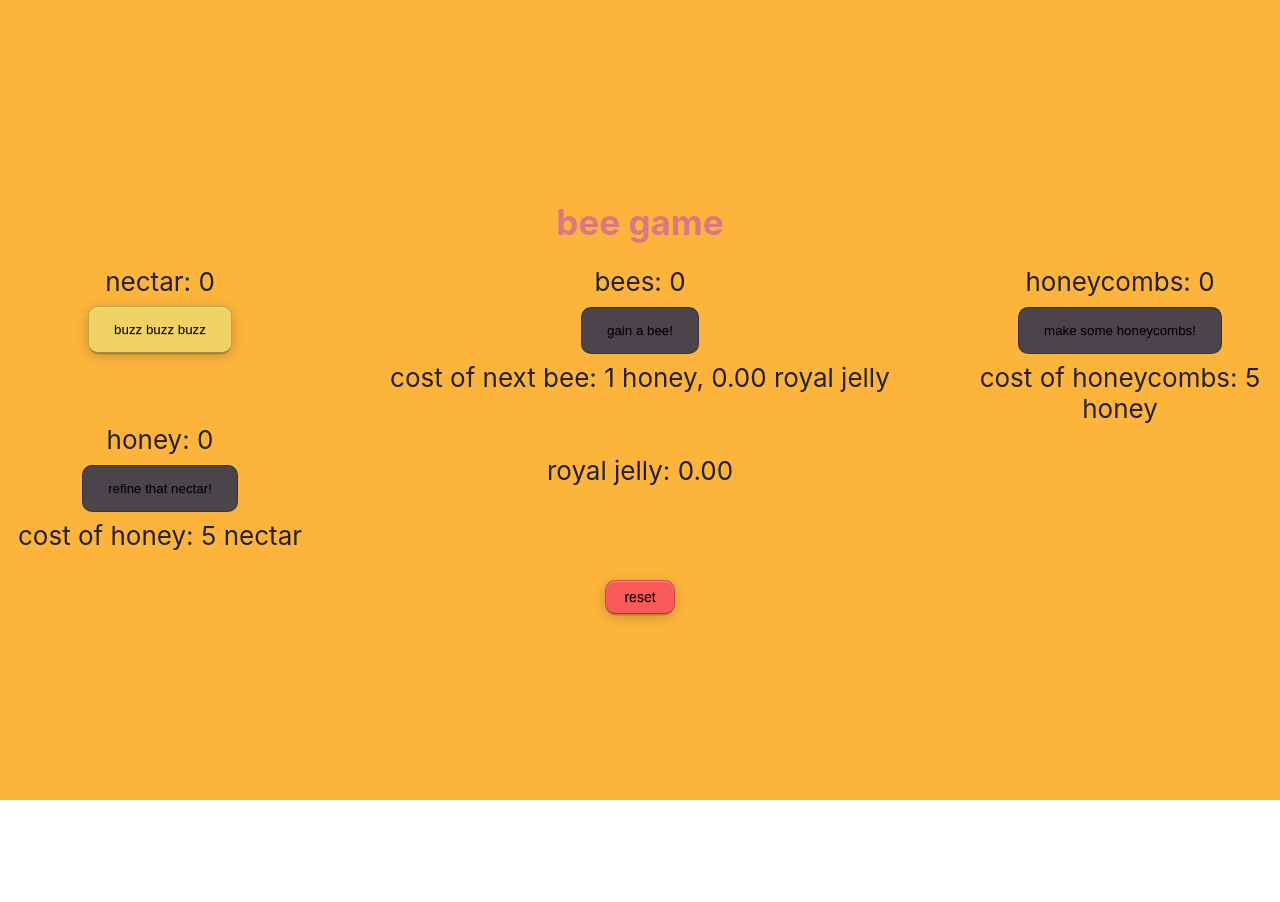
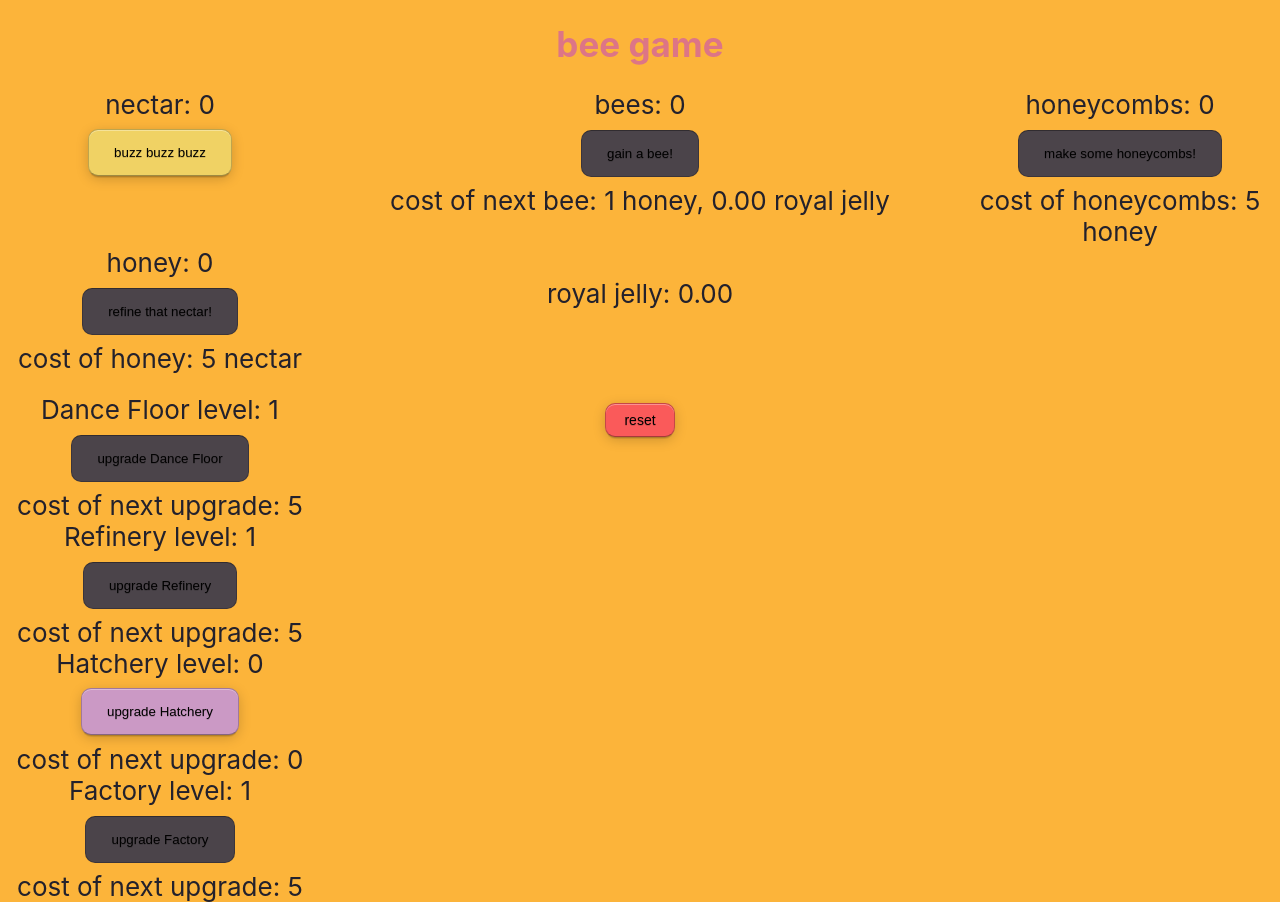
Before and after one commit to LukeLavan/SD-D-TeamIdle, a React (Create React App) app: page / in a window 1280 px wide. Before the commit the page ends 800 px from the top, so only its background shows below. Built offline with nearby package versions, Linux system fonts and the light colour scheme.

Commit message:
introduce structure levels
adds a basic construction component to showcase purchasing levels

adds arbitrary constants to determine cost of structure levels

```diff
--- a/src/components/App/App.tsx
+++ b/src/components/App/App.tsx
@@ -11,9 +11,10 @@ import Button from '../Button/Button';
 import DanceFloor from '../structures/DanceFloor/DanceFloor';
 import Refinery from '../structures/Refinery/Refinery';
 import Hatchery from '../structures/Hatchery/Hatchery';
+import Factory from '../structures/Factory/Factory';
+import Construction from '../Construction/Construction';
 
 import './App.css';
-import Factory from '../structures/Factory/Factory';
 
 function App(): JSX.Element {
   // persistent variables
@@ -31,6 +32,22 @@ function App(): JSX.Element {
     'honeycomb',
     variableDefaults.honeycomb
   );
+  const [levelDanceFloor, setLevelDanceFloor] = usePersistentState(
+    'levelDanceFloor',
+    variableDefaults.structureLevels.DanceFloor
+  );
+  const [levelRefinery, setLevelRefinery] = usePersistentState(
+    'levelRefinery',
+    variableDefaults.structureLevels.Refinery
+  );
+  const [levelHatchery, setLevelHatchery] = usePersistentState(
+    'levelHatchery',
+    variableDefaults.structureLevels.Hatchery
+  );
+  const [levelFactory, setLevelFactory] = usePersistentState(
+    'levelFactory',
+    variableDefaults.structureLevels.Factory
+  );
 
   // non-persistent varaibles (can be recalculated on page load)
   const [costOfNextBeeHoney, setCostOfNextBeeHoney] = useState(
@@ -42,6 +59,10 @@ function App(): JSX.Element {
   const [canBuyNextBee, setCanBuyNextBee] = useState(false);
   const [canBuyHoneycomb, setCanBuyHoneycomb] = useState(false);
   const [canRefineNectar, setCanRefineNectar] = useState(false);
+  const [canUpgradeDanceFloor, setCanUpgradeDanceFloor] = useState(false);
+  const [canUpgradeRefinery, setCanUpgradeRefinery] = useState(false);
+  const [canUpgradeHatchery, setCanUpgradeHatchery] = useState(false);
+  const [canUpgradeFactory, setCanUpgradeFactory] = useState(false);
 
   // mutators
   const gatherNectar = () => {
@@ -76,6 +97,10 @@ function App(): JSX.Element {
     setNectar(variableDefaults.nectar);
     setRoyalJelly(variableDefaults.royalJelly);
     setHoneycomb(variableDefaults.honeycomb);
+    setLevelDanceFloor(variableDefaults.structureLevels.DanceFloor);
+    setLevelRefinery(variableDefaults.structureLevels.Refinery);
+    setLevelHatchery(variableDefaults.structureLevels.Hatchery);
+    setLevelFactory(variableDefaults.structureLevels.Factory);
   };
 
   return (
@@ -125,7 +150,28 @@ function App(): JSX.Element {
       </div>
       <br />
       <div className="row">
-        <div className="column left"></div>
+        <div className="column left">
+          <Construction
+            honeycomb={honeycomb}
+            setHoneycomb={setHoneycomb}
+            levelDanceFloor={levelDanceFloor}
+            setLevelDanceFloor={setLevelDanceFloor}
+            canUpgradeDanceFloor={canUpgradeDanceFloor}
+            setCanUpgradeDanceFloor={setCanUpgradeDanceFloor}
+            levelRefinery={levelRefinery}
+            setLevelRefinery={setLevelRefinery}
+            canUpgradeRefinery={canUpgradeRefinery}
+            setCanUpgradeRefinery={setCanUpgradeRefinery}
+            levelHatchery={levelHatchery}
+            setLevelHatchery={setLevelHatchery}
+            canUpgradeHatchery={canUpgradeHatchery}
+            setCanUpgradeHatchery={setCanUpgradeHatchery}
+            levelFactory={levelFactory}
+            setLevelFactory={setLevelFactory}
+            canUpgradeFactory={canUpgradeFactory}
+            setCanUpgradeFactory={setCanUpgradeFactory}
+          />
+        </div>
         <div className="column middle">
           <Button onClick={reset} color={'red'} size={'small'}>
             reset
--- /dev/null
+++ b/src/components/Construction/Construction.tsx
@@ -0,0 +1,139 @@
+/* This Source Code Form is subject to the terms of the Mozilla Public
+ * License, v. 2.0. If a copy of the MPL was not distributed with this
+ * file, You can obtain one at https://mozilla.org/MPL/2.0/. */
+
+import { useEffect } from 'react';
+
+import Button from '../Button/Button';
+
+import { staticConstants } from '../../constants/constants';
+
+interface Props {
+  honeycomb: number;
+  setHoneycomb: React.Dispatch<React.SetStateAction<number>>;
+  levelDanceFloor: number;
+  setLevelDanceFloor: React.Dispatch<React.SetStateAction<number>>;
+  canUpgradeDanceFloor: boolean;
+  setCanUpgradeDanceFloor: React.Dispatch<React.SetStateAction<boolean>>;
+  levelRefinery: number;
+  setLevelRefinery: React.Dispatch<React.SetStateAction<number>>;
+  canUpgradeRefinery: boolean;
+  setCanUpgradeRefinery: React.Dispatch<React.SetStateAction<boolean>>;
+  levelHatchery: number;
+  setLevelHatchery: React.Dispatch<React.SetStateAction<number>>;
+  canUpgradeHatchery: boolean;
+  setCanUpgradeHatchery: React.Dispatch<React.SetStateAction<boolean>>;
+  levelFactory: number;
+  setLevelFactory: React.Dispatch<React.SetStateAction<number>>;
+  canUpgradeFactory: boolean;
+  setCanUpgradeFactory: React.Dispatch<React.SetStateAction<boolean>>;
+}
+
+function Construction(props: Props): JSX.Element {
+  const calcCostDanceFloorUpgrade = () =>
+    Math.ceil(
+      staticConstants.STRUCTURE_COST.DANCEFLOOR.initial *
+        props.levelDanceFloor **
+          staticConstants.STRUCTURE_COST.DANCEFLOOR.scaling
+    );
+  const calcCostRefineryUpgrade = () =>
+    Math.ceil(
+      staticConstants.STRUCTURE_COST.REFINERY.initial *
+        props.levelRefinery ** staticConstants.STRUCTURE_COST.REFINERY.scaling
+    );
+  const calcCostHatcheryUpgrade = () =>
+    Math.ceil(
+      staticConstants.STRUCTURE_COST.HATCHERY.initial *
+        props.levelHatchery ** staticConstants.STRUCTURE_COST.HATCHERY.scaling
+    );
+  const calcCostFactoryUpgrade = () =>
+    Math.ceil(
+      staticConstants.STRUCTURE_COST.FACTORY.initial *
+        props.levelFactory ** staticConstants.STRUCTURE_COST.FACTORY.scaling
+    );
+
+  const calcCanUpgradeDanceFloor = () =>
+    props.honeycomb >= calcCostDanceFloorUpgrade();
+  useEffect(() => {
+    props.setCanUpgradeDanceFloor(calcCanUpgradeDanceFloor());
+  }, [props.honeycomb, props.levelDanceFloor]);
+  const calcCanUpgradeRefinery = () =>
+    props.honeycomb >= calcCostRefineryUpgrade();
+  useEffect(() => {
+    props.setCanUpgradeRefinery(calcCanUpgradeRefinery());
+  }, [props.honeycomb, props.levelRefinery]);
+  const calcCanUpgradeHatchery = () =>
+    props.honeycomb >= calcCostHatcheryUpgrade();
+  useEffect(() => {
+    props.setCanUpgradeHatchery(calcCanUpgradeHatchery());
+  }, [props.honeycomb, props.levelHatchery]);
+  const calcCanUpgradeFactory = () =>
+    props.honeycomb >= calcCostFactoryUpgrade();
+  useEffect(() => {
+    props.setCanUpgradeFactory(calcCanUpgradeFactory());
+  }, [props.honeycomb, props.levelFactory]);
+
+  const upgradeDanceFloor = () => {
+    const cost = calcCostDanceFloorUpgrade();
+    if (calcCanUpgradeDanceFloor()) {
+      props.setHoneycomb((previousHoneyComb) => previousHoneyComb - cost);
+      props.setLevelDanceFloor((previousLevel) => previousLevel + 1);
+    }
+  };
+  const upgradeRefinery = () => {
+    const cost = calcCostRefineryUpgrade();
+    if (calcCanUpgradeRefinery()) {
+      props.setHoneycomb((previousHoneyComb) => previousHoneyComb - cost);
+      props.setLevelRefinery((previousLevel) => previousLevel + 1);
+    }
+  };
+  const upgradeHatchery = () => {
+    const cost = calcCostHatcheryUpgrade();
+    if (calcCanUpgradeHatchery()) {
+      props.setHoneycomb((previousHoneyComb) => previousHoneyComb - cost);
+      props.setLevelHatchery((previousLevel) => previousLevel + 1);
+    }
+  };
+  const upgradeFactory = () => {
+    const cost = calcCostFactoryUpgrade();
+    if (calcCanUpgradeFactory()) {
+      props.setHoneycomb((previousHoneyComb) => previousHoneyComb - cost);
+      props.setLevelFactory((previousLevel) => previousLevel + 1);
+    }
+  };
+
+  return (
+    <div className="Construction">
+      <div className="Construction DanceFloor">
+        Dance Floor level: {props.levelDanceFloor} <br />
+        <Button onClick={upgradeDanceFloor} disabled={!props.canUpgradeFactory}>
+          upgrade Dance Floor
+        </Button>
+        cost of next upgrade: {calcCostDanceFloorUpgrade()}
+      </div>
+      <div className="Construction Refinery">
+        Refinery level: {props.levelRefinery} <br />
+        <Button onClick={upgradeRefinery} disabled={!props.canUpgradeRefinery}>
+          upgrade Refinery
+        </Button>
+        cost of next upgrade: {calcCostRefineryUpgrade()}
+      </div>
+      <div className="Construction Hatchery">
+        Hatchery level: {props.levelHatchery} <br />
+        <Button onClick={upgradeHatchery} disabled={!props.canUpgradeHatchery}>
+          upgrade Hatchery
+        </Button>
+        cost of next upgrade: {calcCostHatcheryUpgrade()}
+      </div>
+      <div className="Construction Factory">
+        Factory level: {props.levelFactory} <br />
+        <Button onClick={upgradeFactory} disabled={!props.canUpgradeFactory}>
+          upgrade Factory
+        </Button>
+        cost of next upgrade: {calcCostFactoryUpgrade()}
+      </div>
+    </div>
+  );
+}
+
+export default Construction;
--- a/src/constants/constants.tsx
+++ b/src/constants/constants.tsx
@@ -9,14 +9,38 @@ const variableDefaults = {
   costOfNextBeeRoyalJelly: 0,
   nectar: 0,
   royalJelly: 0,
-  honeycomb: 0
+  honeycomb: 0,
+  structureLevels: {
+    DanceFloor: 1,
+    Refinery: 1,
+    Hatchery: 0,
+    Factory: 1
+  }
 };
 
 const staticConstants = {
   NECTAR_BY_BEE: 3,
   ROYAL_JELLY_BY_BEE: 0.27,
   NECTAR_TO_HONEY_COST: 5,
-  HONEY_TO_HONEYCOMB_COST: 5
+  HONEY_TO_HONEYCOMB_COST: 5,
+  STRUCTURE_COST: {
+    DANCEFLOOR: {
+      initial: 5,
+      scaling: 1.1
+    },
+    REFINERY: {
+      initial: 5,
+      scaling: 1.1
+    },
+    HATCHERY: {
+      initial: 5,
+      scaling: 1.1
+    },
+    FACTORY: {
+      initial: 5,
+      scaling: 1.1
+    }
+  }
 };
 
 export { variableDefaults, staticConstants };
```
